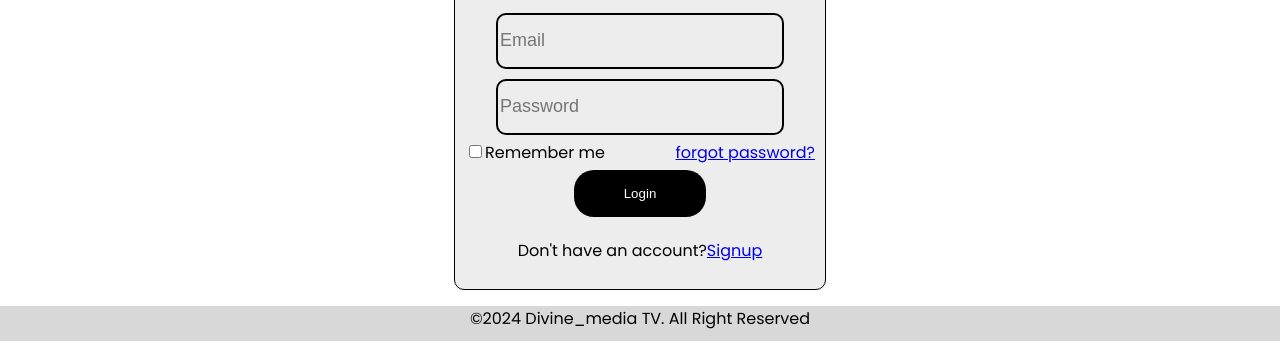
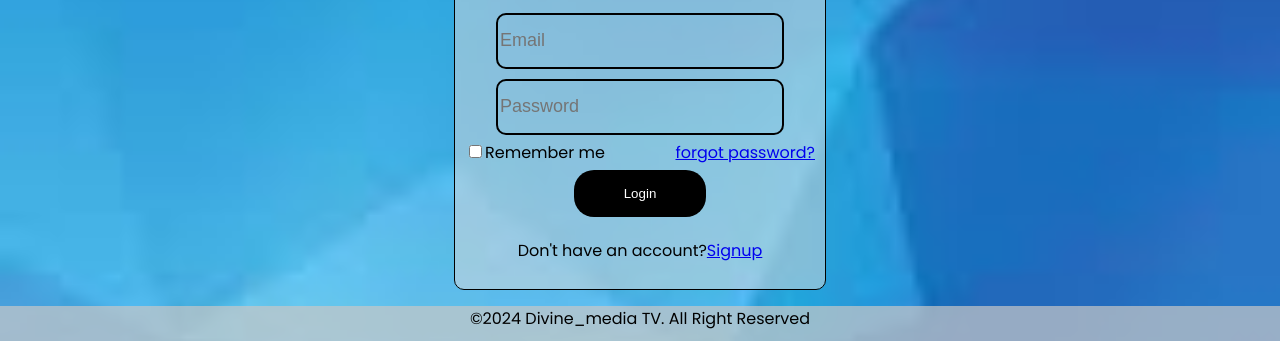
Before and after one commit to Divine-art-lab/landingpage-for-wagroup-advert, a plain HTML site: page index.html in a window 1280 px wide. Shown: the part 215-556 px from the top of the page. Drawn offline with Linux system fonts and the light colour scheme; the site is published under a folder, as on GitHub Pages, so addresses that start at the root find nothing.

Commit message:
Update index.html

```diff
--- a/index.html
+++ b/index.html
@@ -7,7 +7,7 @@
     <link rel="stylesheet" href="https://fonts.googleapis.com/css?family=Poppins">
     <style>
       body {
-        background-image: url('/blue.jpg');
+        background-image: url('blue.jpg');
         background-repeat: no-repeat;
         background-size: cover;
         text-align: center;
```
